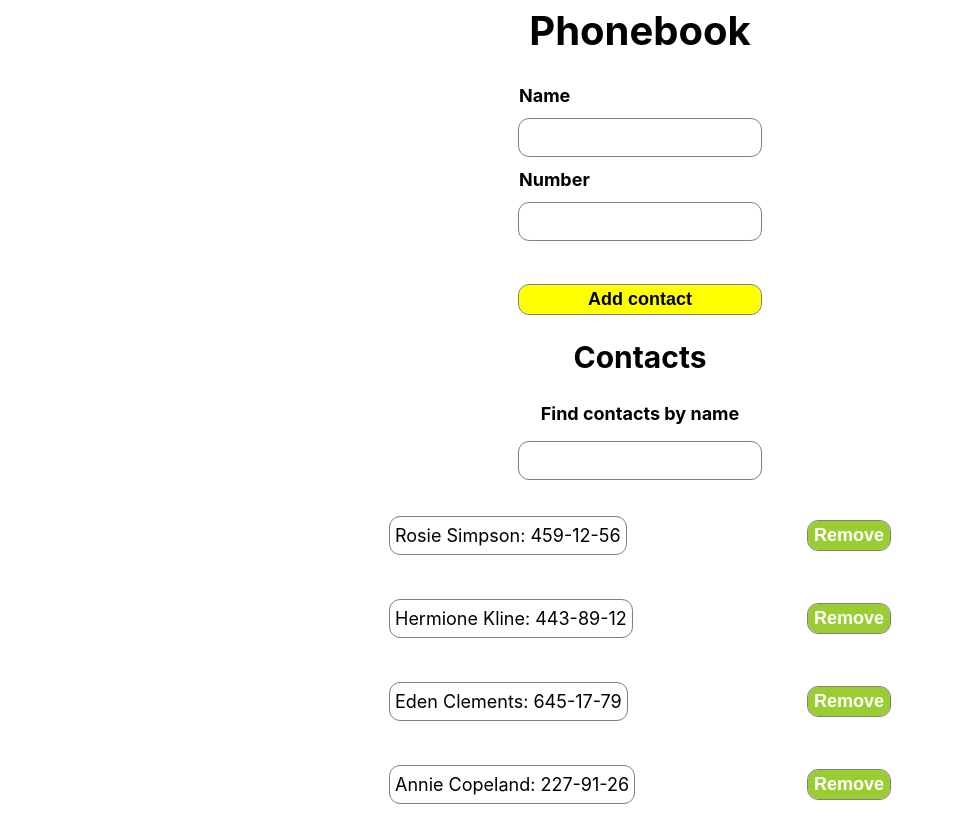
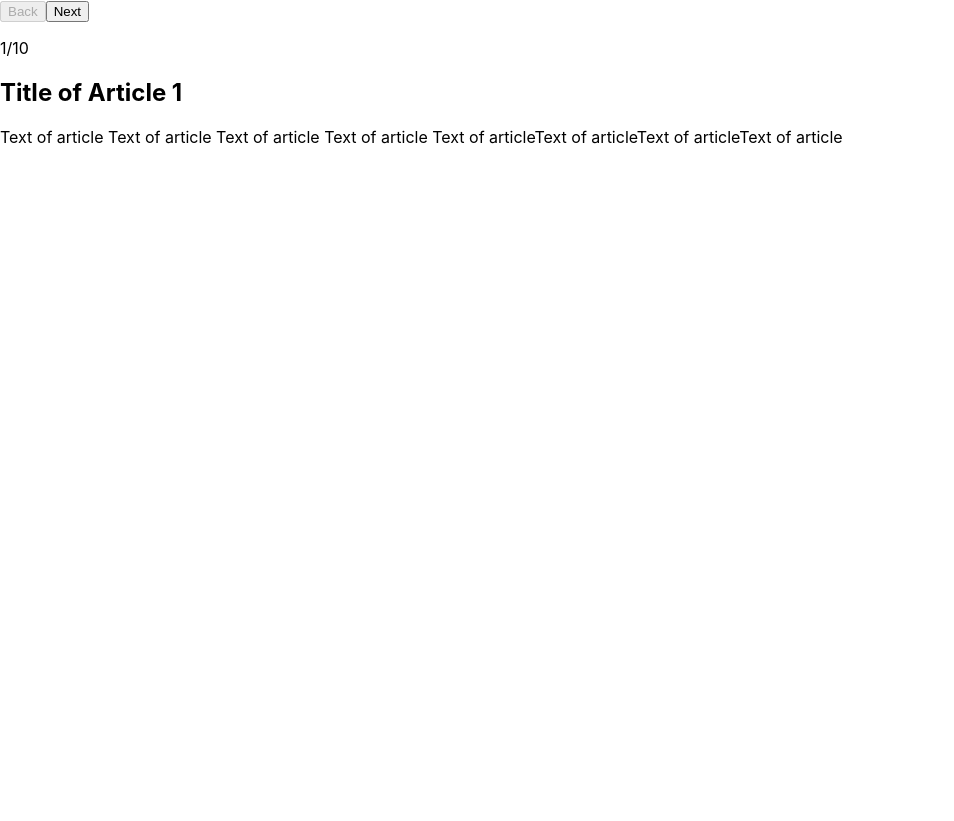
Before and after one commit to Alex-XAG/goit-react-hw-03-phonebook, a React (Create React App) app: page / in a window 1280 px wide. Shown: the whole page, without its empty margins (0-954 px from the left). After the commit the page ends 800 px from the top, so only its background shows below. Built offline with nearby package versions, Linux system fonts and the light colour scheme.

Commit message:
Reader continue

```diff
--- /dev/null
+++ b/src/components/Reader/Conrols.jsx
@@ -0,0 +1,22 @@
+import React from 'react';
+
+export const Controls = ({ publicationIndex, publications, changeIndex }) => {
+  return (
+    <section>
+      <button
+        disabled={publicationIndex === 0}
+        type="button"
+        onClick={() => changeIndex(-1)}
+      >
+        Back
+      </button>
+      <button
+        disabled={publicationIndex === publications.length - 1}
+        type="button"
+        onClick={() => changeIndex(1)}
+      >
+        Next
+      </button>
+    </section>
+  );
+};
--- a/src/components/Reader/Reader.jsx
+++ b/src/components/Reader/Reader.jsx
@@ -1,4 +1,5 @@
 import React from 'react';
+import { Controls } from './Conrols';
 
 export class Reader extends React.Component {
   state = {
@@ -12,28 +13,25 @@ export class Reader extends React.Component {
   };
 
   render() {
+    const { publicationIndex } = this.state;
+    const { publications } = this.props;
+    const currentPublication = publications[publicationIndex];
     return (
       <div>
-        <section>
-          <button type="button" onClick={() => this.changeIndex(-1)}>
-            Back
-          </button>
-          <button type="button" onClick={() => this.changeIndex(1)}>
-            Next
-          </button>
-        </section>
+        <Controls
+          changeIndex={this.changeIndex}
+          publicationIndex={publicationIndex}
+          publications={publications}
+        />
 
         <p>
-          {this.state.publicationIndex + 1}/{this.props.publications.length}
+          {publicationIndex + 1}/{publications.length}
         </p>
 
-        {/* <article>
-          <h2>Title of Article</h2>
-          <p>
-            Text of article Text of article Text of article Text of articleText
-            of articleText of articleText of articleText of article
-          </p>
-        </article> */}
+        <article>
+          <h2>{currentPublication.title}</h2>
+          <p>{currentPublication.description}</p>
+        </article>
       </div>
     );
   }
--- a/src/index.js
+++ b/src/index.js
@@ -1,17 +1,17 @@
 import React from 'react';
 import ReactDOM from 'react-dom/client';
 // import { AppStudy } from './components/AppStudy';
-// import { Reader } from 'components/Reader/Reader';
+import { Reader } from 'components/Reader/Reader';
 import { App } from 'components/App';
 import './index.css';
-// import publications from './publications.json';
+import publications from './publications.json';
 
 ReactDOM.createRoot(document.getElementById('root')).render(
   <React.StrictMode>
-    <App />
+    {/* <App /> */}
 
-    {/* <AppStudy />
+    {/* <AppStudy /> */}
 
-    <Reader publications={publications} /> */}
+    <Reader publications={publications} />
   </React.StrictMode>
 );
```
